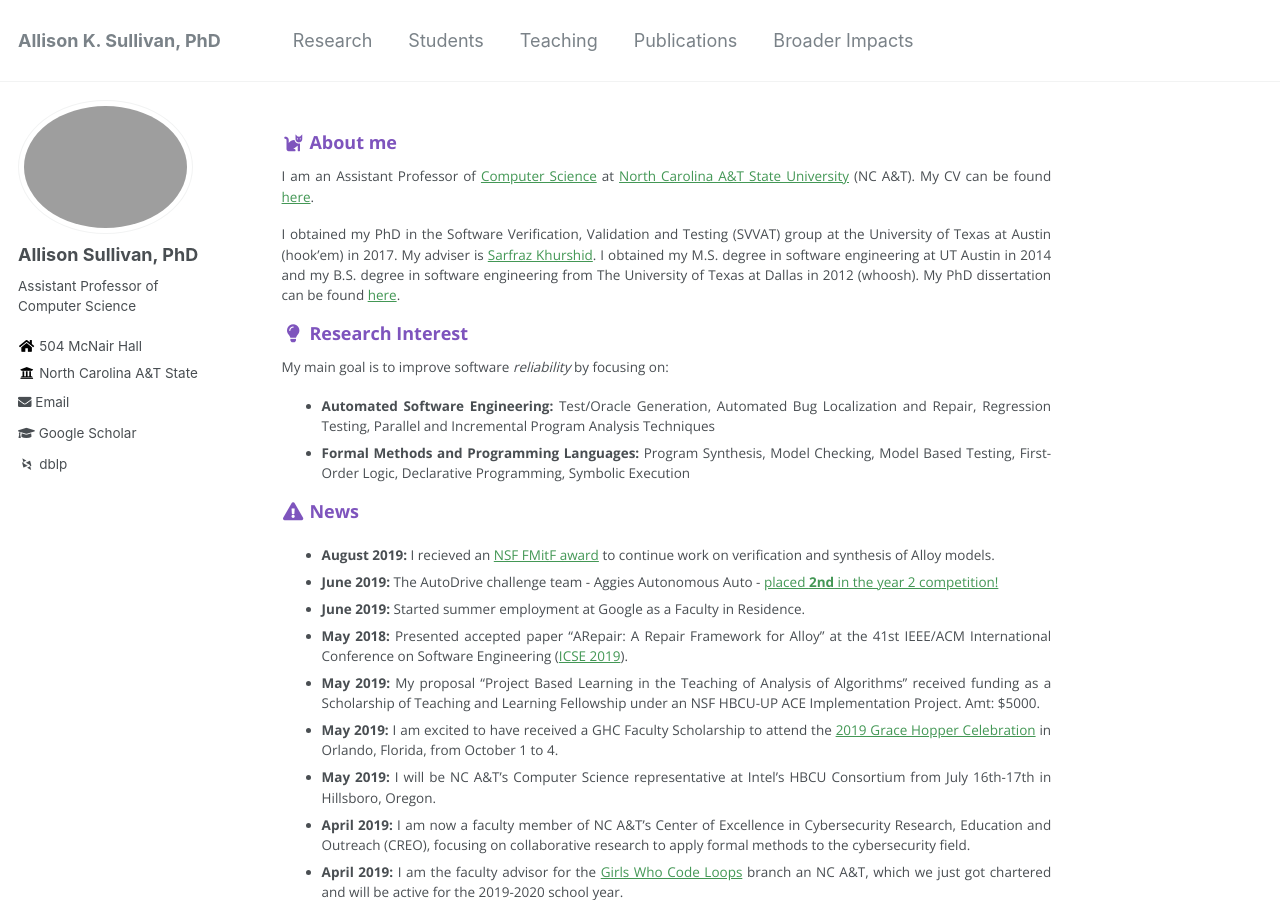
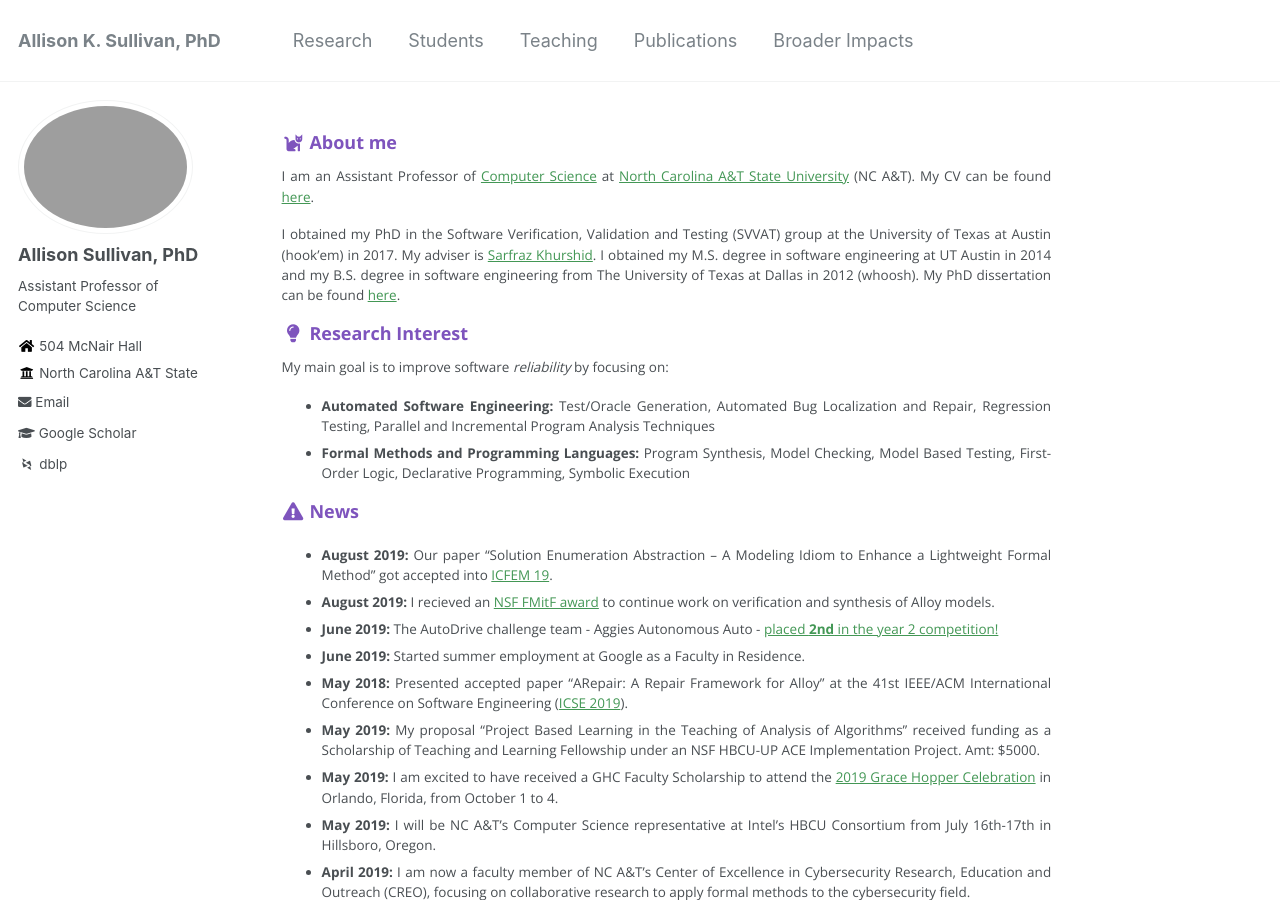
Before and after one commit to Allisonius/allisonius.github.io, a Jekyll site: the page built from _pages/about.md, in a window 1280 px wide and 900 px high. Built offline with Jekyll 4.4.1, drawn with Linux system fonts in a browser that asks for light colours; some web fonts are replaced.

Commit message:
Update about.md

```diff
--- a/_pages/about.md
+++ b/_pages/about.md
@@ -21,6 +21,7 @@ My main goal is to improve software _reliability_ by focusing on:
   * **Formal Methods and Programming Languages:** Program Synthesis, Model Checking, Model Based Testing, First-Order Logic, Declarative Programming, Symbolic Execution
 
 ### <i class="fa fa-fw fa-exclamation-triangle" aria-hidden="true"></i> News
+ * **August 2019:** Our paper "Solution Enumeration Abstraction -- A Modeling Idiom to Enhance a Lightweight Formal Method" got accepted into [ICFEM 19](http://csse.szu.edu.cn/icfem2019/).
   * **August 2019:** I recieved an [NSF FMitF award](https://www.nsf.gov/awardsearch/showAward?AWD_ID=1918189&HistoricalAwards=false) to continue work on verification and synthesis of Alloy models.
   * **June 2019:** The AutoDrive challenge team - Aggies Autonomous Auto - [placed **2nd** in the year 2 competition!](https://www.ncat.edu/coe/coe_news_room/2019-coenews/2019-autodrive-challenge.html)
   * **June 2019:** Started summer employment at Google as a Faculty in Residence.
```
